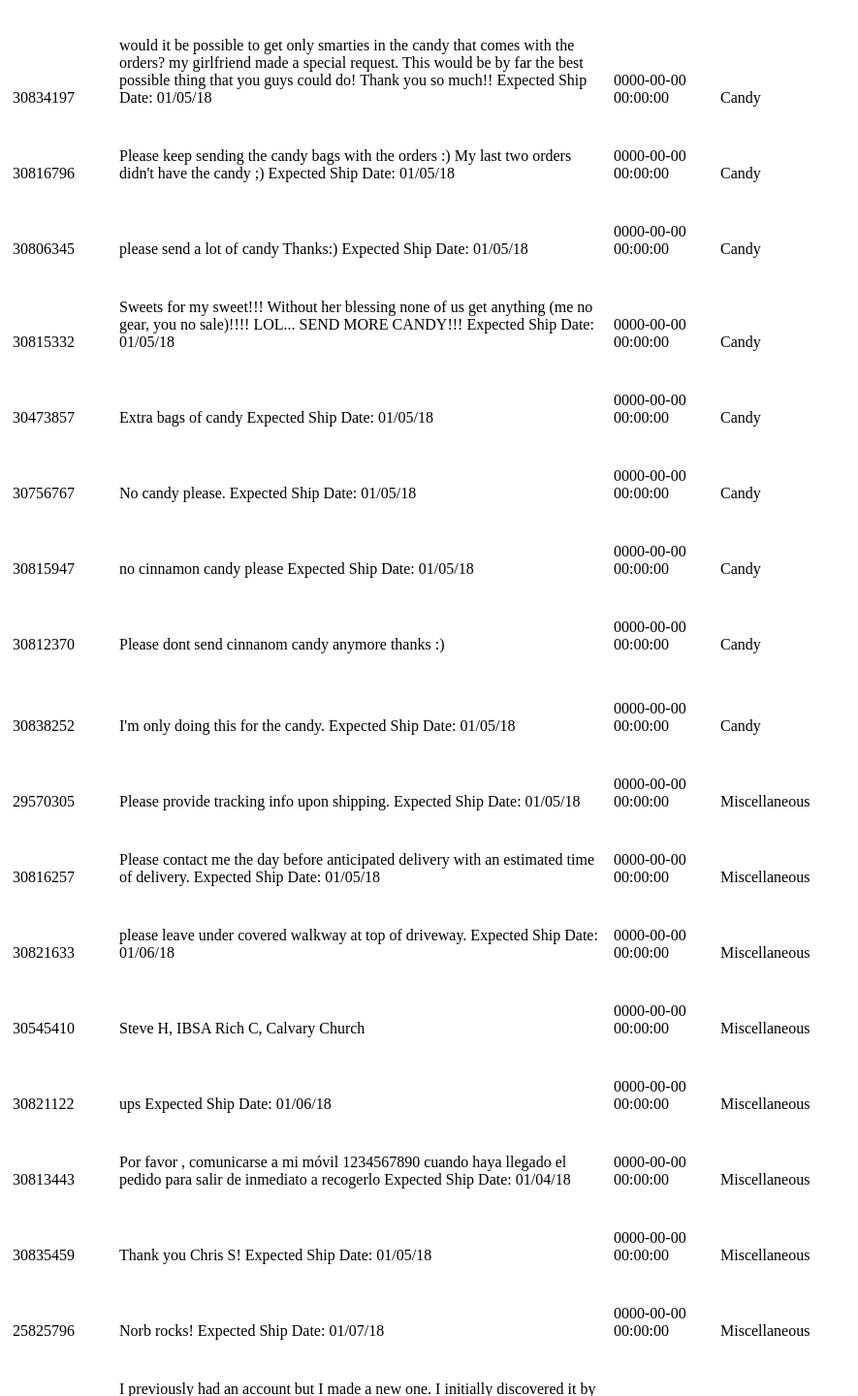
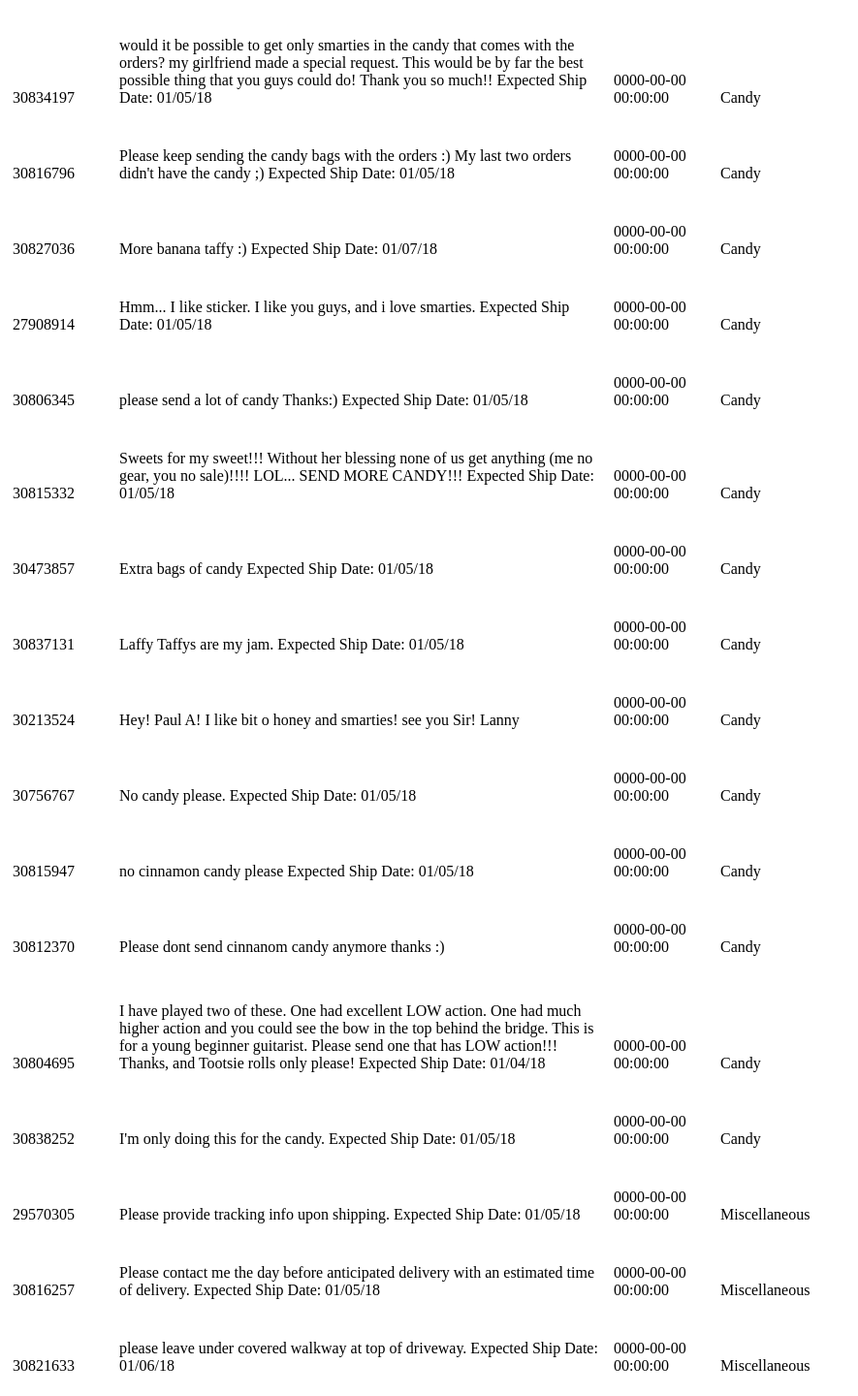
Before and after one commit to smannlymann/sweatwater-sjm-test, a PHP site: page / in a window 1280 px wide. Shown: the part 3133-4573 px from the top of the page at 97% size, without its empty margins (0-885 px from the left). Run offline with PHP 8.4, Linux system fonts and the light colour scheme; data comes from the database, SQL or seed files in the repository.

Commit message:
Added candy brands to get more candy results (in classification).

```diff
--- a/query/SweatwaterTestQuery.php
+++ b/query/SweatwaterTestQuery.php
@@ -42,7 +42,12 @@ class SweatwaterTestQuery
                         comments,
                         shipdate_expected,
                         (CASE
-                            WHEN comments LIKE '% candy%' THEN 'Candy'
+                            WHEN (comments LIKE '% candy%'
+                                OR comments LIKE '% bit o honey%'
+                                OR comments LIKE '% smarties%'
+                                OR comments LIKE '% Tootsie rolls%'
+                                OR comments LIKE '% taffy%'
+                                ) THEN 'Candy'
                             WHEN comments LIKE '% call%' THEN 'Call Needed?'
                             WHEN comments LIKE '% refer%' THEN 'Referred By'
                             WHEN comments LIKE '% signature%' THEN 'Signature'
```
